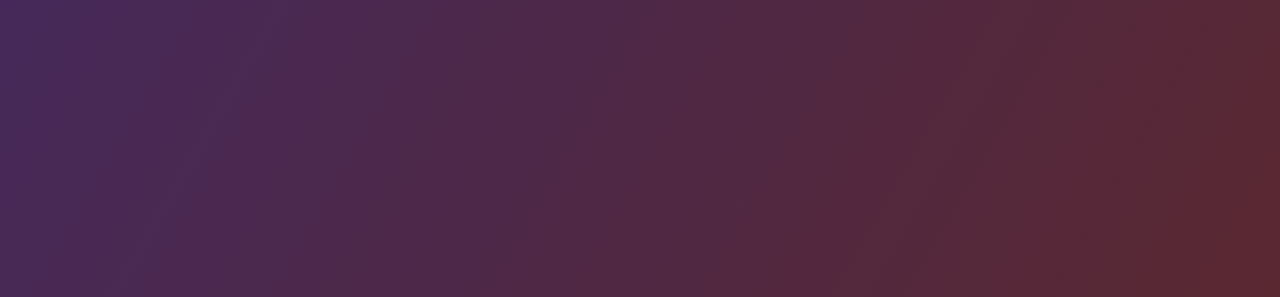
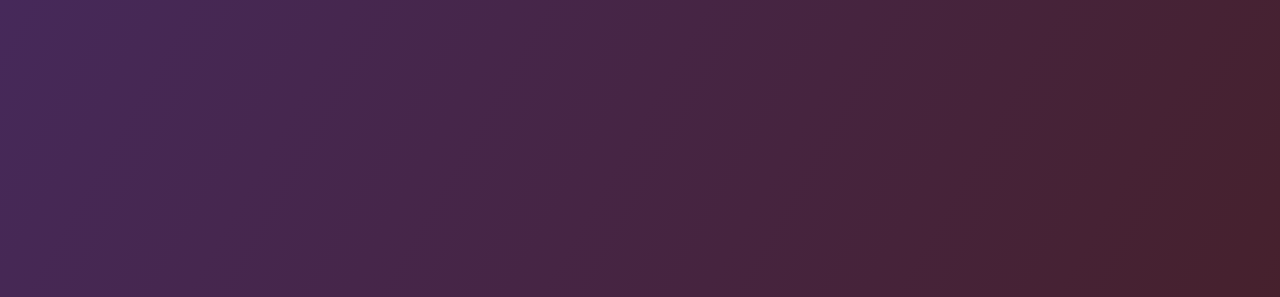
Before and after one commit to breeramon/RelogioDigital, a plain HTML site: page index.html in a window 1280 px wide. Shown: the top 297 px of the page. Drawn offline with nearby package versions, Linux system fonts and the light colour scheme.

Commit message:
outra mudança na cor de fundo

```diff
--- a/assets/css/style.css
+++ b/assets/css/style.css
@@ -8,7 +8,7 @@
 
 body {
   height: 100vh;
-  background: linear-gradient(120deg, #46295A, #5e2829);
+  background: linear-gradient(120deg, #46295A, #461f24);
   display: flex;
   align-items: center;
   justify-content: center;
```
